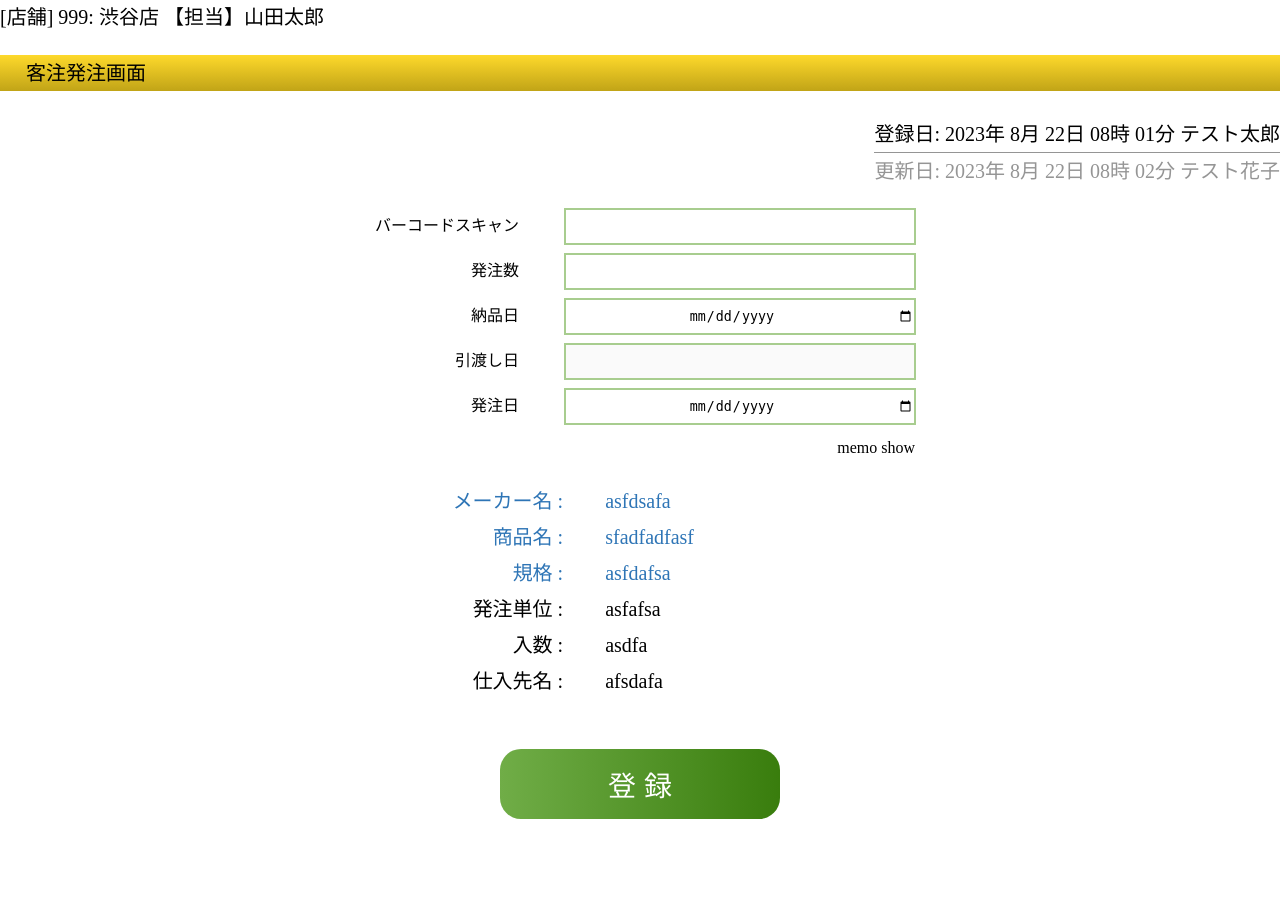
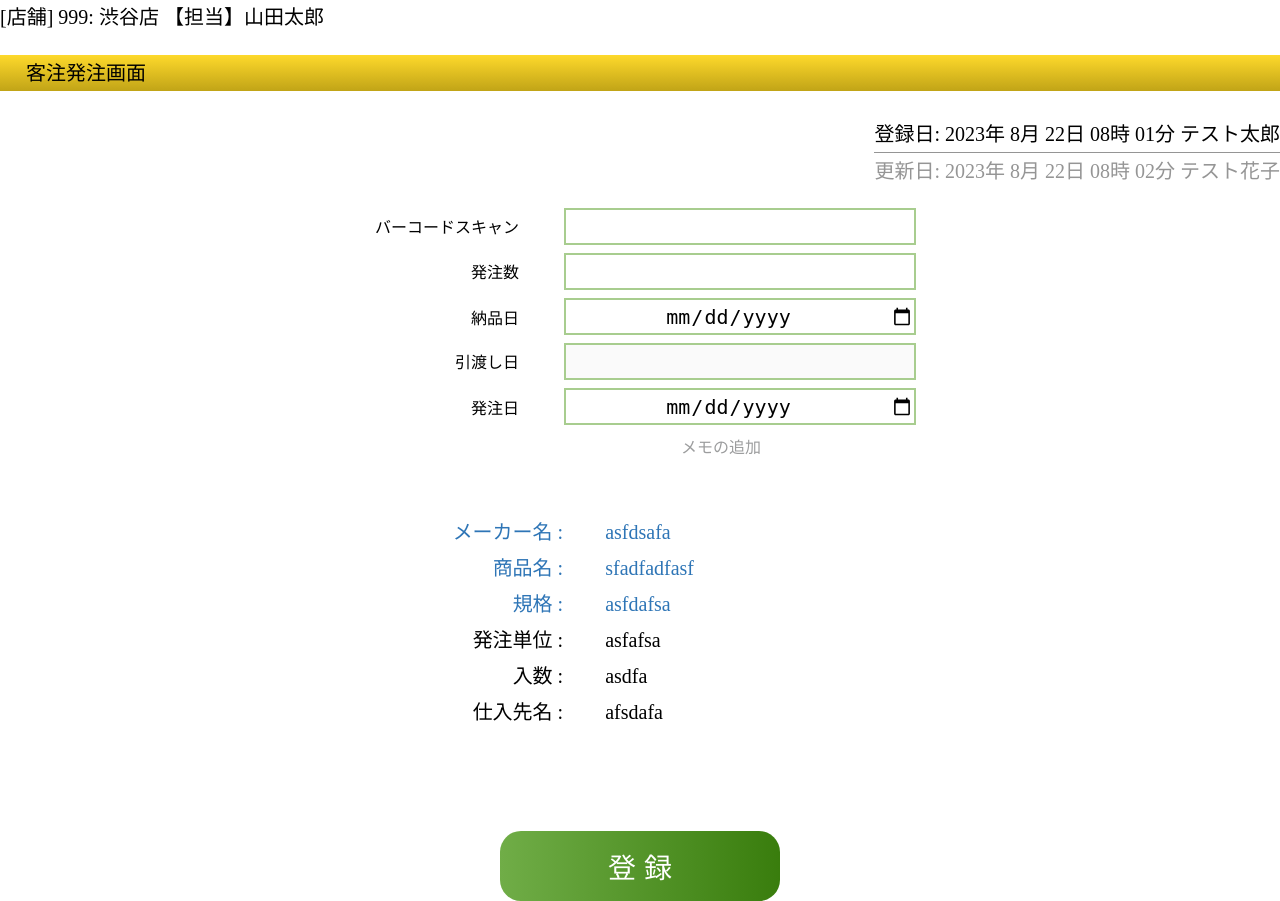
Before and after one commit to GreatHub1204/customer_order_screen, a PHP site: page / in a window 1280 px wide. Shown: the part 21-922 px from the top of the page. Before the commit the page ends 840 px from the top, so only its background shows below. Run offline with PHP 8.4, Linux system fonts and the light colour scheme.

Commit message:
fix the style for show action

```diff
--- a/assets/css/style.css
+++ b/assets/css/style.css
@@ -14,6 +14,8 @@ body {
     margin: 0;
     padding: 0;
     line-height: 1.8;
+
+    font-family: "A-OTF Gothic MB101 Pro";
 }
 
 a {
@@ -115,11 +117,16 @@ p {
     margin-left: 42px;
     border: solid 1px #A8CD8F;
     outline: solid 1px #A8CD8F;
+    font-size: 20px;
 }
 
 .input-style:focus {
     border: solid 1px #A8CD8F;
     border: none;
+}
+
+.add-handover-padding-right {
+    padding-right: 20px;
 }
 
 .order-memo {
@@ -129,14 +136,18 @@ p {
 
 .order-memo button {
     width: 200px;
+}
 
+.add-memo-padding-right {
+    padding-right: 28%;
+    color: #9C9D9E;
 }
 
 textarea {
     width: 350px;
     margin-left: 42px;
     border: solid 1px #A8CD8F;
-
+    padding: 10px 5px 5px 10px;
 }
 
 .display-info {
--- a/assets/script/input.js
+++ b/assets/script/input.js
@@ -1,16 +1,18 @@
 let show_div = document.getElementById('memo_display_show');
 let none_div = document.getElementById('memo_display_none');
-
+let add_display_style = document.querySelector("section.display-info");
 show_div.style.display = "none";
+add_display_style.style.margin = "51px 0";
 
 function show(){
-    show_div.style.display = "contents";
+    show_div.style.display = "inline-flex";
     none_div.style.display = "none";
+    add_display_style.style.margin = "9px 0 0 0";
 }
 
 function run() {
     var dateInput = document.getElementById("delivery").value;
     var dateArray = dateInput.split("-");
-    var formattedDate = dateArray[2] + "/" + dateArray[1] + "/" + dateArray[0];
+    var formattedDate = dateArray[2] + " / " + dateArray[1] + " / " + dateArray[0];
     document.getElementById("srt").value = formattedDate;
 }
--- a/index.html
+++ b/index.html
@@ -46,7 +46,7 @@
                 </div>
                 <div class="handover-date">
                     <label for="handover-date">引渡し日</label>
-                    <input type="text" id="srt" disabled class="input-style">
+                    <input type="text" id="srt" disabled class="input-style add-handover-padding-right">
                 </div>
                 <div class="order-date">
                     <label for="order-date">発注日</label>
@@ -56,8 +56,8 @@
                     <label for="order-memo">メモ</label>
                     <textarea name="memo" id="myTextarea" placeholder="全角70文字まで（半角では１４０文字）" rows="7"></textarea>
                 </div>
-                <div class="order-memo" id="memo_display_none">
-                    <a href="javascript:show()">memo show</a>
+                <div class="order-memo add-memo-padding-right" id="memo_display_none">
+                    <a href="javascript:show()">メモの追加</a>
                 </div>
             </div>
         </section>
```
